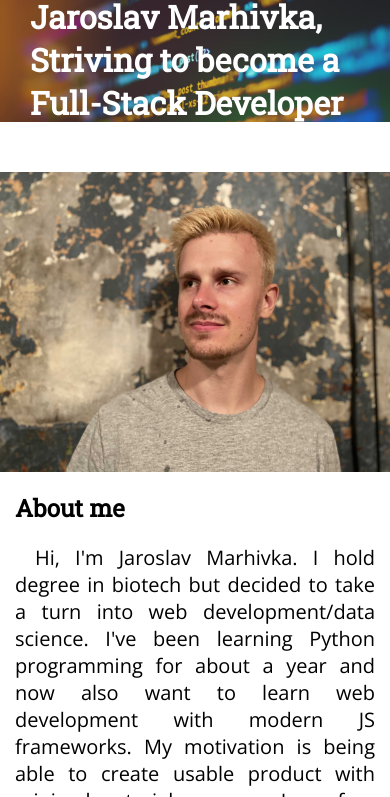
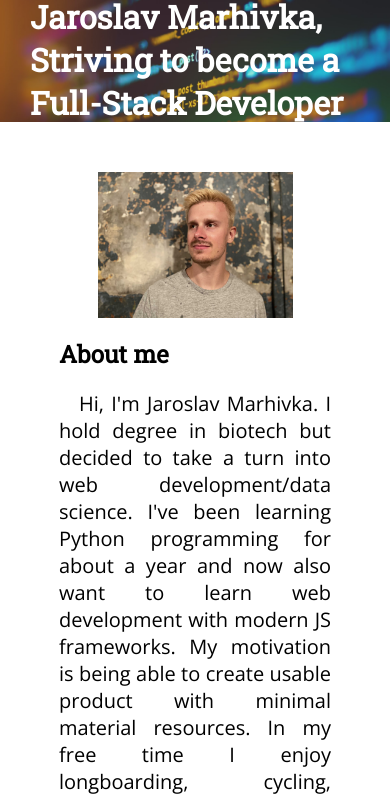
Before and after one commit to niceyaroslav/JaroslavSite, a website: page public/index.html in a window 390 px wide. Shown: the part 47-844 px from the top of the page. Drawn offline with nearby package versions, Linux system fonts and the light colour scheme.

Commit message:
changed layout and pictures, added favicon.

```diff
--- a/public/styles.css
+++ b/public/styles.css
@@ -324,6 +324,10 @@ footer {
     header > h1 {
         max-width: 450px;
     }
+
+    .profile > img {
+        width: 50vw;
+    }
 }
 /* The "responsive" class is added to the topnav with JavaScript when the user clicks on the icon. This class makes the topnav look good on small screens (display the links vertically instead of horizontally) */
 @media only screen and (max-device-width: 800px) {
```
